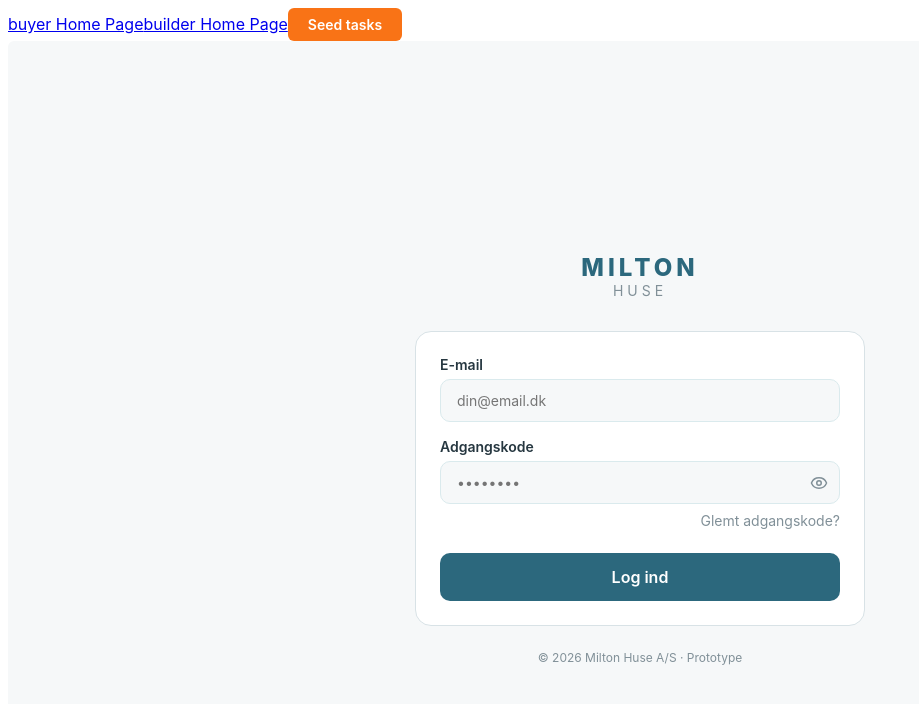
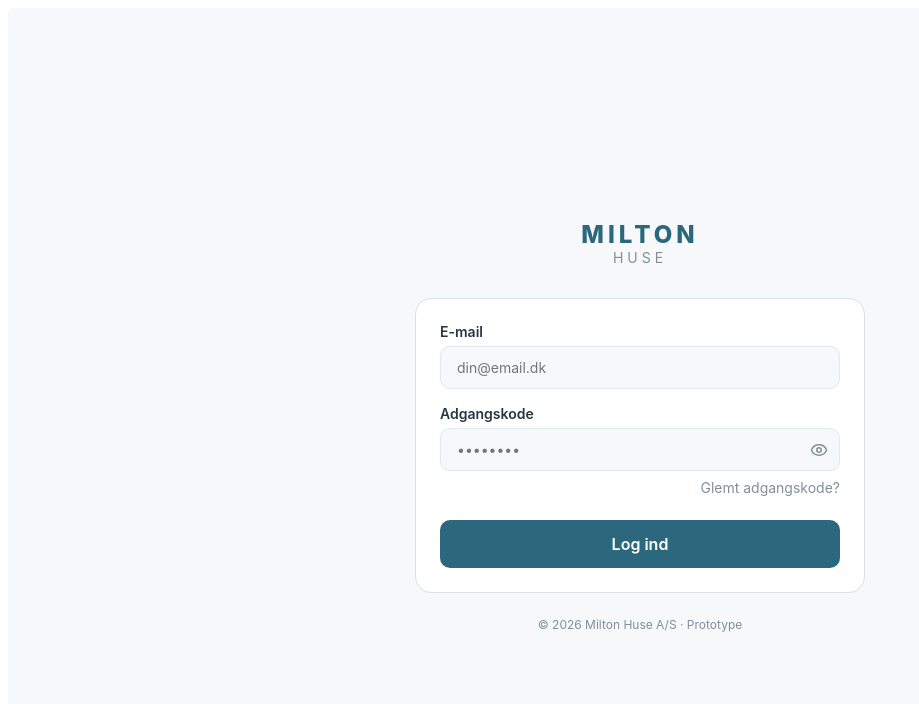
Before and after one commit to HerbForest/SemesterCasePENTIA, a Vue app: page /login in a window 1280 px wide. Shown: the top 704 px of the page, without its empty margins (0-919 px from the left). Built offline with nearby package versions, Linux system fonts and the light colour scheme; no server answers.

Commit message:
remove routerlinks and add v-if authStore

```diff
--- a/src/App.vue
+++ b/src/App.vue
@@ -1,6 +1,6 @@
 <script setup>
 import { RouterView } from 'vue-router';
-import SeederButton from '@/components/buttons/SeederButton.vue';
+//import SeederButton from '@/components/buttons/SeederButton.vue';
 import { onMounted } from 'vue'
 import { useRouter } from 'vue-router'
 import { useAuthStore } from '@/stores/authStore'
@@ -32,12 +32,10 @@
 </script>
 
 <template>
-	<nav>
-		<RouterLink to="/buyer/home">buyer Home Page</RouterLink>
-		<RouterLink to="/builder/homepage">builder Home Page</RouterLink>
-		<SeederButton />
-	</nav>
-	<RouterView />
+	<div v-if="authStore.loading">
+        <!-- Ingenting vises mens Firebase checker login -->
+    </div>
+    <RouterView v-else />
 </template>
 
 <style scoped></style>
```
